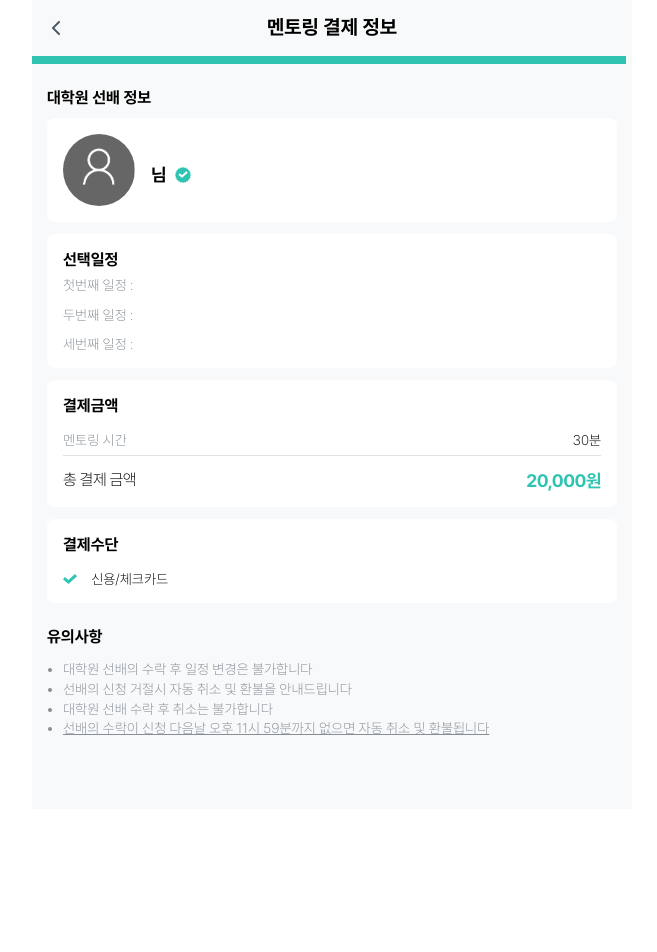
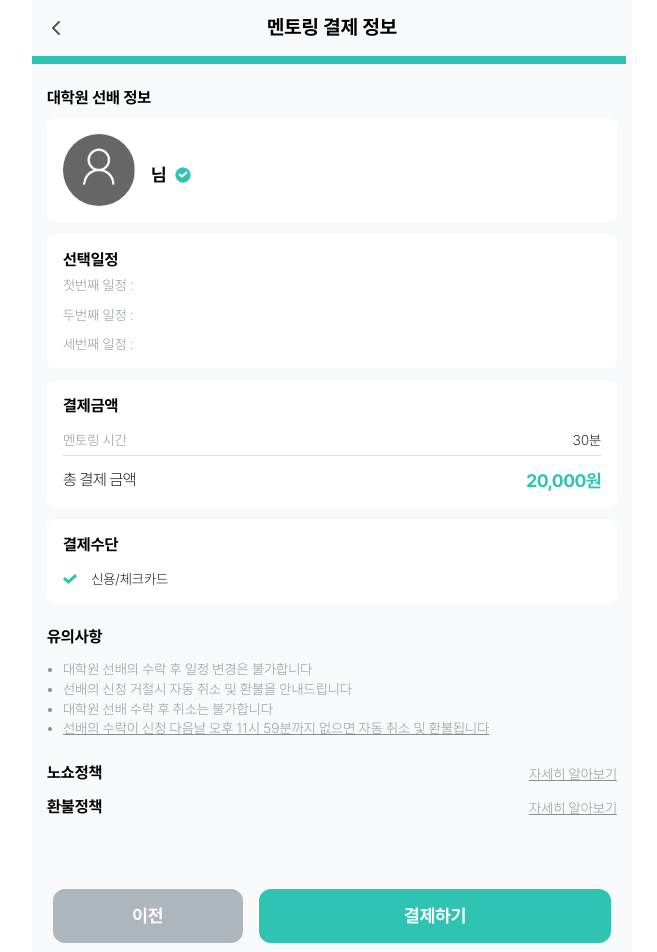
Before and after one commit to WE-ARE-RACCOONS/postgraduate-front, a Next.js app: page /mentoring-apply/1/pay in a window 1280 px wide. Shown: the top 952 px of the page, without its empty margins (308-965 px from the left). Before the commit the page ends 809 px from the top, so only its background shows below. Built offline with nearby package versions, Linux system fonts and the light colour scheme.

Commit message:
RAC-266 feat: 정책 및 버튼 부분 완성

```diff
--- a/src/app/mentoring-apply/[seniorId]/pay/page.tsx
+++ b/src/app/mentoring-apply/[seniorId]/pay/page.tsx
@@ -6,12 +6,12 @@ import styled from "styled-components";
 import user_icon from '../../../../../public/user.png';
 import AuthLabeledText from "@/components/Text/AuthLabeledText";
 import { useAtomValue } from "jotai";
-import { firAbleTimeAtom, secAbleTimeAtom, thiAbleTimeAtom } from "@/stores/mentoring";
+import { firAbleTimeAtom, questionAtom, secAbleTimeAtom, subjectAtom, thiAbleTimeAtom } from "@/stores/mentoring";
 import { MENTORING_PAY_ETC_TEXT, MENTORING_PAY_NOTICE_TEXT, MENTORING_PAY_PAYMENT_TEXT, MENTORING_PAY_TITLE } from "@/constants/pay/pay";
 import Image from "next/image";
 import mint_check from '../../../../../public/mint_check.png';
 import { useEffect, useState } from "react";
-import { usePathname } from "next/navigation";
+import { usePathname, useRouter } from "next/navigation";
 import useAuth from "@/hooks/useAuth";
 import axios from "axios";
 
@@ -21,9 +21,12 @@ function MentoringApplyPayPage() {
   const [postgradu, setPostgradu] = useState('');
   const [major, setMajor] = useState('');
   const [lab, setLab] = useState('');
+  const topic = useAtomValue(subjectAtom);
+  const question = useAtomValue(questionAtom);
   const firstTime = useAtomValue(firAbleTimeAtom);
   const secondTime = useAtomValue(secAbleTimeAtom);
   const thirdTime = useAtomValue(thiAbleTimeAtom);
+  const router = useRouter();
   const currentPath = usePathname();
   const pathArr = currentPath.split('/');
   const seniorId = pathArr[2];
@@ -45,6 +48,31 @@ function MentoringApplyPayPage() {
       result += (Number(min) == 0) ? `${hour}시 00분 ~ ${hour}시 30분` : `${hour}시 30분 ~ ${Number(hour) + 1}시 00분`;
       return result;
     } else return '';
+  }
+
+  const payHandler = () => {
+    // 결제 연결할 때 디벨롭 예정
+    const accessTkn = getAccessToken();
+    if(accessTkn && topic && question && firstTime && secondTime && thirdTime) {
+      const timeArr = [firstTime, secondTime, thirdTime];
+
+      axios.post(`${process.env.NEXT_PUBLIC_SERVER_URL}/mentoring/applying`,
+      {
+        seniorId: seniorId,
+        topic: topic,
+        question: question,
+        date: timeArr.join(',')
+      },
+      {
+        headers: {
+          Authorization: `Bearer ${accessTkn}`
+        }
+      }).then((response) => {
+        console.log(response);
+      }).catch((err) => {
+        console.error(err);
+      })
+    }
   }
 
   useEffect(() => {
@@ -140,7 +168,19 @@ function MentoringApplyPayPage() {
             <li>{MENTORING_PAY_NOTICE_TEXT.noResponse}</li>
           </ul>
         </MAPNoticeWrapper>
+        <MAPPolicyWrapper>
+          <MAPTitle>{MENTORING_PAY_TITLE.noShow}</MAPTitle>
+          <button className="policy-more-detail">자세히 알아보기</button>
+        </MAPPolicyWrapper>
+        <MAPPolicyWrapper>
+          <MAPTitle>{MENTORING_PAY_TITLE.refund}</MAPTitle>
+          <button className="policy-more-detail">자세히 알아보기</button>
+        </MAPPolicyWrapper>
       </MAPContent>
+      <MAPBtnContainer>
+        <button id="map-prev-btn" className="map-btn" onClick={() => {router.back();}}>이전</button>
+        <button id="map-next-btn" className="map-btn">결제하기</button>
+      </MAPBtnContainer>
     </MAPContainer>
   );
 }
@@ -164,7 +204,7 @@ const MAPContent = styled.div`
 `
 
 const MAPTitle = styled.div`
-  width: 90%;
+  width: max-content;
   height: 1.375rem;
   font-weight: 700;
 `
@@ -287,6 +327,7 @@ const MAPPayMethodWrapper = styled.div`
 const MAPNoticeWrapper = styled.div`
   width: 100%;
   margin-top: 1.5rem;
+  padding-bottom: 0.75rem;
 
   ul {
     width: 95%;
@@ -302,4 +343,51 @@ const MAPNoticeWrapper = styled.div`
   }
 `
 
+const MAPPolicyWrapper = styled.div`
+  width: 100%;
+  display: flex;
+  justify-content: space-between;
+  margin-top: 0.75rem;
+
+  .policy-more-detail {
+    border: none;
+    background-color: transparent;
+    color: #868E96;
+    font-size: 14px;
+    font-family: Pretendard;
+    text-decoration-line: underline;
+    cursor: pointer;
+  }
+`
+
+const MAPBtnContainer = styled.div`
+  width: 93%;
+  height: 3.375rem;
+  display: flex;
+  justify-content: space-between;
+  margin: 0 auto;
+  margin-top: 4.375rem;
+
+  .map-btn {
+    font-size: 18px;
+    color: #fff;
+    font-family: Pretendard;
+    border: none;
+    font-weight: 700;
+    height: 3.375rem;
+    border-radius: 12px;
+    cursor: pointer;
+  }
+
+  #map-prev-btn {
+    width: 34%;
+    background-color: #ADB5BD;
+  }
+
+  #map-next-btn {
+    width: 63%;
+    background-color: #2FC4B2;
+  }
+`
+
 export default MentoringApplyPayPage;
```
